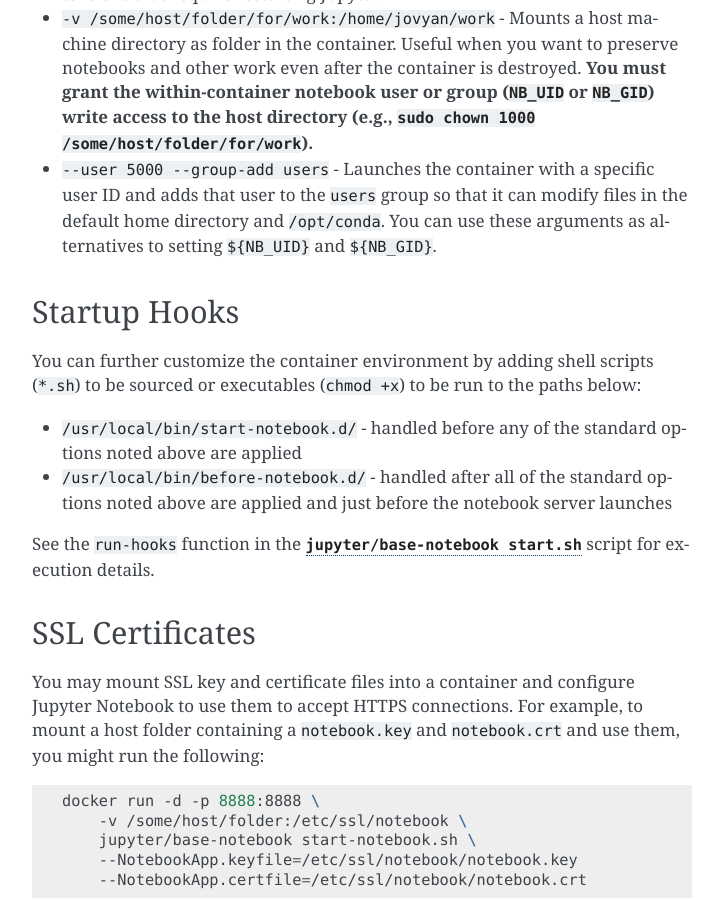
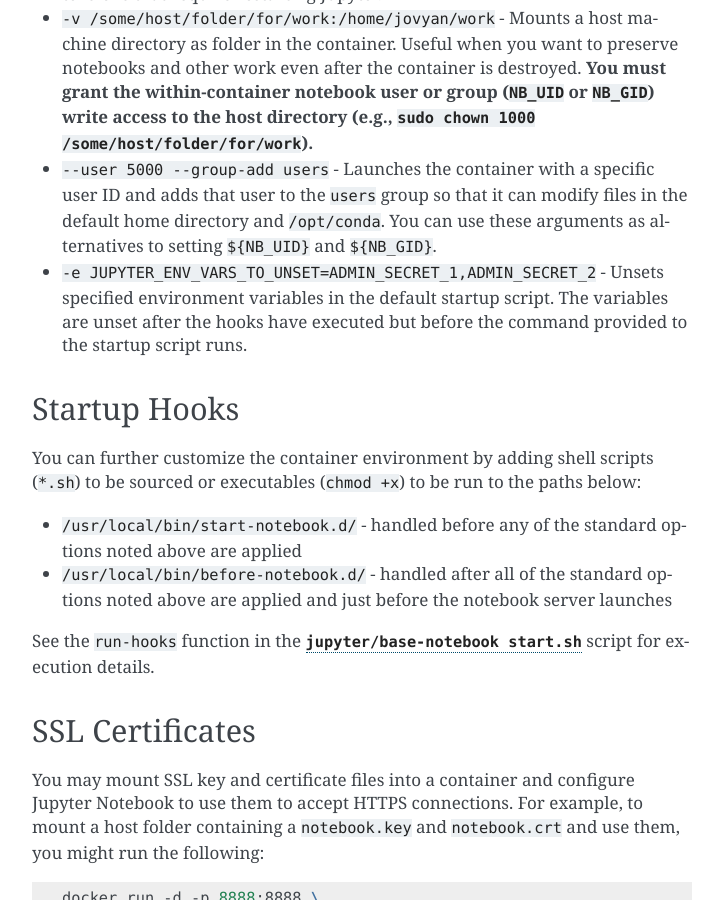
Before and after one commit to jupyter/docker-stacks, a Sphinx documentation site: the page built from docs/using/common.md, in a window 1280 px wide and 900 px high, scrolled down 2534 px. Shown: the whole window, without its empty margins (388-1111 px from the left). Built offline with Sphinx 7.4.7, drawn with Linux system fonts in a browser that asks for light colours.

Commit message:
start.sh: JUPYTER_ENV_VARS_TO_UNSET introduced
Allow you to define variables to be unset before running the command
that start.sh is supposed to start. These variables will still be
available in the hooks run before.

```diff
--- a/docs/using/common.md
+++ b/docs/using/common.md
@@ -78,6 +78,8 @@
   **You must grant the within-container notebook user or group (`NB_UID` or `NB_GID`) write access to the host directory (e.g., `sudo chown 1000 /some/host/folder/for/work`).**
 - `--user 5000 --group-add users` - Launches the container with a specific user ID and adds that user to the `users` group so that it can modify files in the default home directory and `/opt/conda`.
   You can use these arguments as alternatives to setting `${NB_UID}` and `${NB_GID}`.
+- `-e JUPYTER_ENV_VARS_TO_UNSET=ADMIN_SECRET_1,ADMIN_SECRET_2` - Unsets specified environment variables in the default startup script.
+  The variables are unset after the hooks have executed but before the command provided to the startup script runs.
 
 ## Startup Hooks
 
```
Also changed, not shown: 2 other files.
